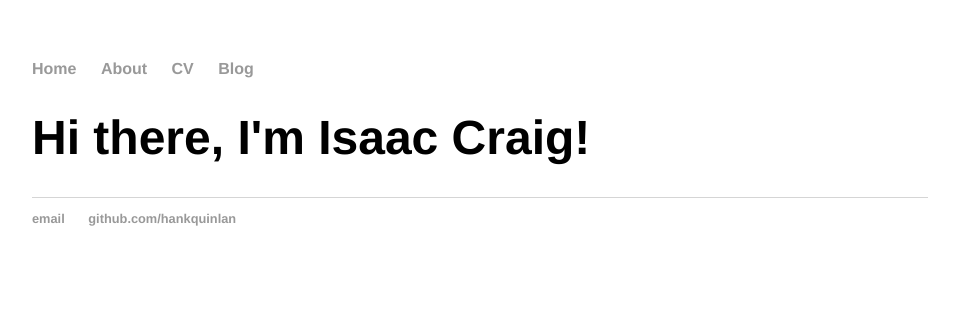
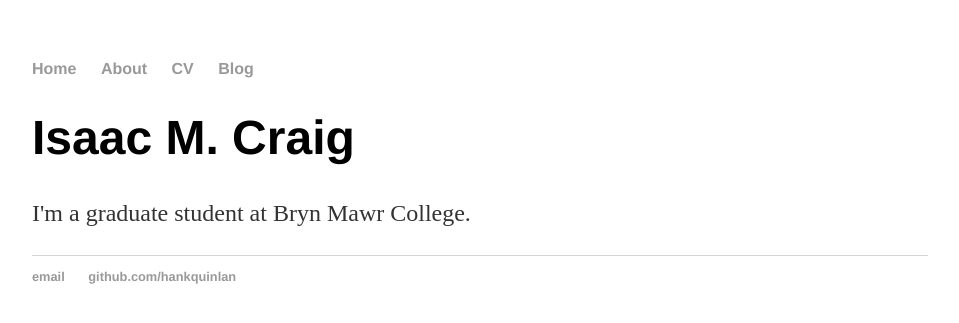
Before and after one commit to isundberg/isaacmc.github.io, a Jekyll site: the page built from index.html, in a window 1280 px wide. Shown: the top 323 px of the page, without its empty margins (160-1119 px from the left). Built offline with Jekyll 4.4.1, drawn with Linux system fonts in a browser that asks for light colours.

Commit message:
Update index.html

```diff
--- a/index.html
+++ b/index.html
@@ -3,5 +3,6 @@ layout: default
 title: Isaac Craig
 ---
 <div class="blurb">
-	<h1>Hi there, I'm Isaac Craig!</h1>
+	<h1>Isaac M. Craig</h1>
+	<p>I'm a graduate student at Bryn Mawr College.</p>
 </div><!-- /.blurb -->
```
